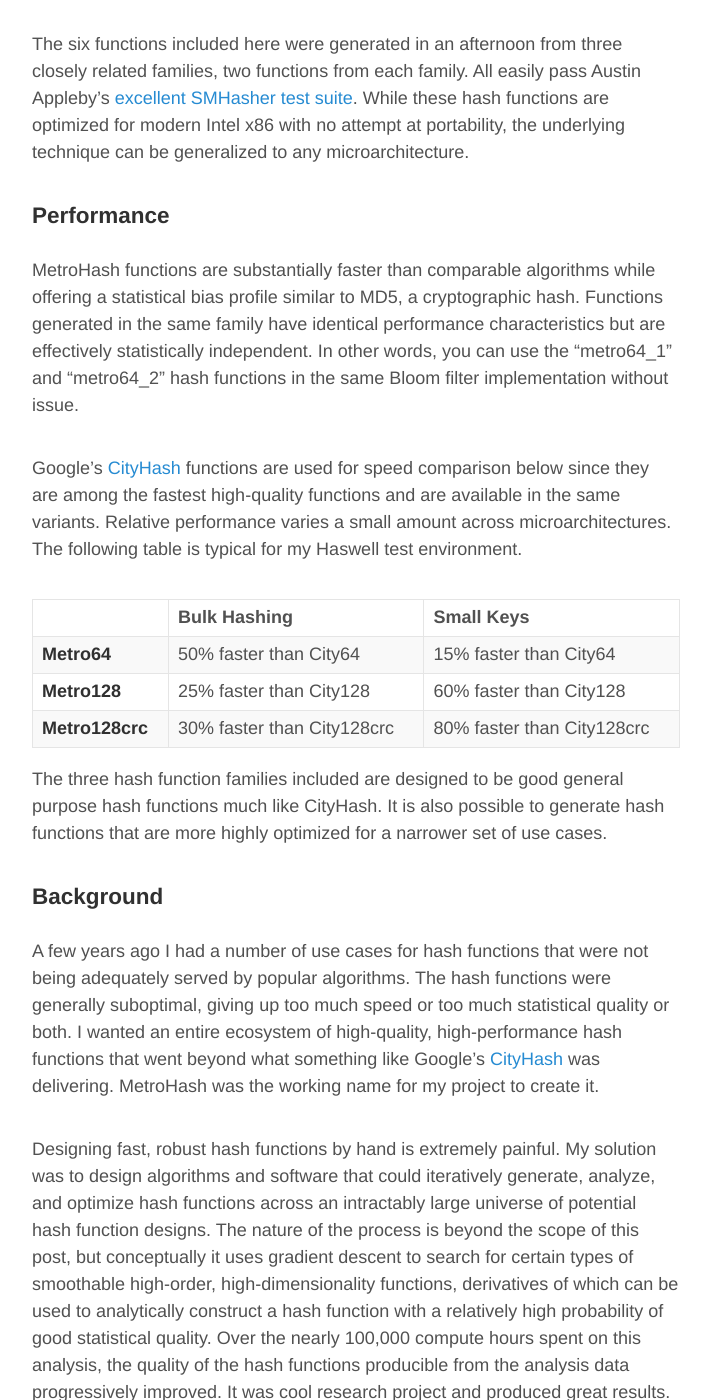
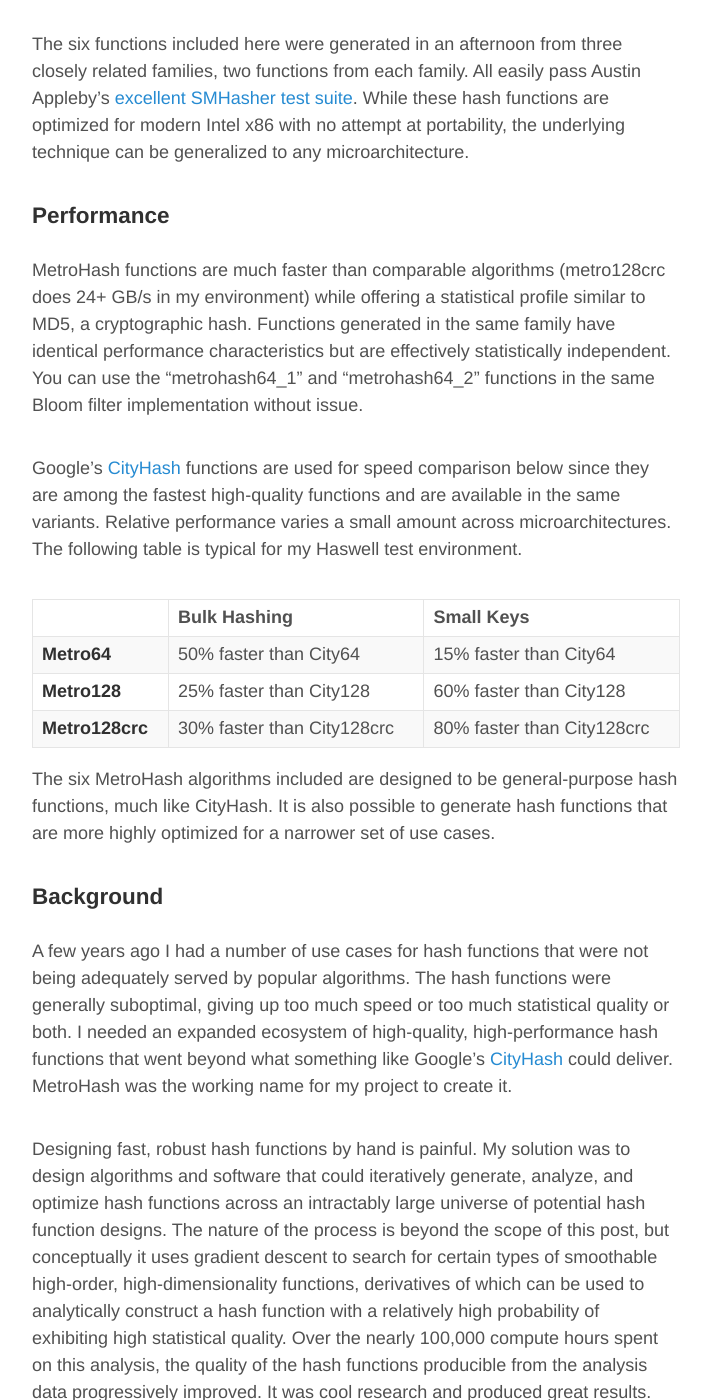
Before and after one commit to jandrewrogers/jandrewrogers.github.io, a Jekyll site: the page built from _posts/2015-05-27-metrohash.md, in a window 1280 px wide and 1400 px high, scrolled down 739 px. Shown: the whole window, without its empty margins (284-995 px from the left). Built offline with Jekyll 4.4.1, drawn with Linux system fonts in a browser that asks for light colours; some of the changed text lies outside the part shown.

Commit message:
updated metrohash

```diff
--- a/_posts/2015-05-27-metrohash.md
+++ b/_posts/2015-05-27-metrohash.md
@@ -1,14 +1,14 @@
 ---
 layout: post
-title: "MetroHash: A Superior Breed Of Hash Function"
+title: "MetroHash: Faster, Better Hash Functions"
 ---
 
-MetroHash is a set of state-of-the-art hash functions for non-cryptographic use cases. **They are notable for being algorithmically generated in addition to their exceptional performance.** Get the source here. I may expand the set of published hash functions in the future.
+MetroHash is a set of state-of-the-art hash functions for non-cryptographic use cases. **They are notable for being algorithmically generated in addition to their exceptional performance.** [Get the source here](https://github.com/jandrewrogers/MetroHash). The set of published hash functions may expand in the future.
 
-* Fastest general-purpose bulk hash functions
-* Fastest general-purpose small key hash functions
-* Excellent statistical properties, similar to MD5
-* Currently 64-bit, 128-bit, and 128-bit CRC intrinsic variants
+* Fastest general-purpose algorithms for bulk hashing
+* Fastest general-purpose algorithms for small, variable length keys
+* Excellent statistical quality, similar to MD5
+* Currently 64-bit, 128-bit, and 128-bit CRC instruction variants
 * Unbounded set of statistically unique hash functions can be generated
 * Elegant, compact, readable functions
 
@@ -18,7 +18,7 @@
 
 ### Performance
 
-MetroHash functions are substantially faster than comparable algorithms while offering a statistical bias profile similar to MD5, a cryptographic hash. Functions generated in the same family have identical performance characteristics but are effectively statistically independent. In other words, you can use the "metro64_1" and "metro64_2" hash functions in the same Bloom filter implementation without issue.
+MetroHash functions are much faster than comparable algorithms (metro128crc does 24+ GB/s in my environment) while offering a statistical profile similar to MD5, a cryptographic hash. Functions generated in the same family have identical performance characteristics but are effectively statistically independent. You can use the "metrohash64_1" and "metrohash64_2" functions in the same Bloom filter implementation without issue.
 
 Google's [CityHash](https://code.google.com/p/cityhash/) functions are used for speed comparison below since they are among the fastest high-quality functions and are available in the same variants. Relative performance varies a small amount across microarchitectures. The following table is typical for my Haswell test environment.
 
@@ -30,15 +30,15 @@
 |**Metro128crc** | 30% faster than City128crc  | 80% faster than City128crc  |
 
 
-The three hash function families included are designed to be good general purpose hash functions much like CityHash. It is also possible to generate hash functions that are more highly optimized for a narrower set of use cases.
+The six MetroHash algorithms included are designed to be general-purpose hash functions, much like CityHash. It is also possible to generate hash functions that are more highly optimized for a narrower set of use cases.
 
 ### Background
 
-A few years ago I had a number of use cases for hash functions that were not being adequately served by popular algorithms. The hash functions were generally suboptimal, giving up too much speed or too much statistical quality or both. I wanted an entire ecosystem of high-quality, high-performance hash functions that went beyond what something like Google's [CityHash](https://code.google.com/p/cityhash/) was delivering. MetroHash was the working name for my project to create it.
+A few years ago I had a number of use cases for hash functions that were not being adequately served by popular algorithms. The hash functions were generally suboptimal, giving up too much speed or too much statistical quality or both. I needed an expanded ecosystem of high-quality, high-performance hash functions that went beyond what something like Google's [CityHash](https://code.google.com/p/cityhash/) could deliver. MetroHash was the working name for my project to create it.
 
-Designing fast, robust hash functions by hand is extremely painful. My solution was to design algorithms and software that could iteratively generate, analyze, and optimize hash functions across an intractably large universe of potential hash function designs. The nature of the process is beyond the scope of this post, but conceptually it uses gradient descent to search for certain types of smoothable high-order, high-dimensionality functions, derivatives of which can be used to analytically construct a hash function with a relatively high probability of good statistical quality. Over the nearly 100,000 compute hours spent on this analysis, the quality of the hash functions producible from the analysis data progressively improved. It was cool research project and produced great results.
+Designing fast, robust hash functions by hand is painful. My solution was to design algorithms and software that could iteratively generate, analyze, and optimize hash functions across an intractably large universe of potential hash function designs. The nature of the process is beyond the scope of this post, but conceptually it uses gradient descent to search for certain types of smoothable high-order, high-dimensionality functions, derivatives of which can be used to analytically construct a hash function with a relatively high probability of exhibiting high statistical quality. Over the nearly 100,000 compute hours spent on this analysis, the quality of the hash functions producible from the analysis data progressively improved. It was cool research and produced great results.
 
-There is known room for improvement with additional analysis and likely with expanded use of instruction set extensions. However, this is not an active project. I had to dust off the code in order to write this post.
+There is known room for improvement with additional analysis and likely with expanded use of instruction set extensions. However, this is not an active project for me. I had to dust off the code in order to generate the six functions included here.
 
 ### Some Notes And Observations
 
```
